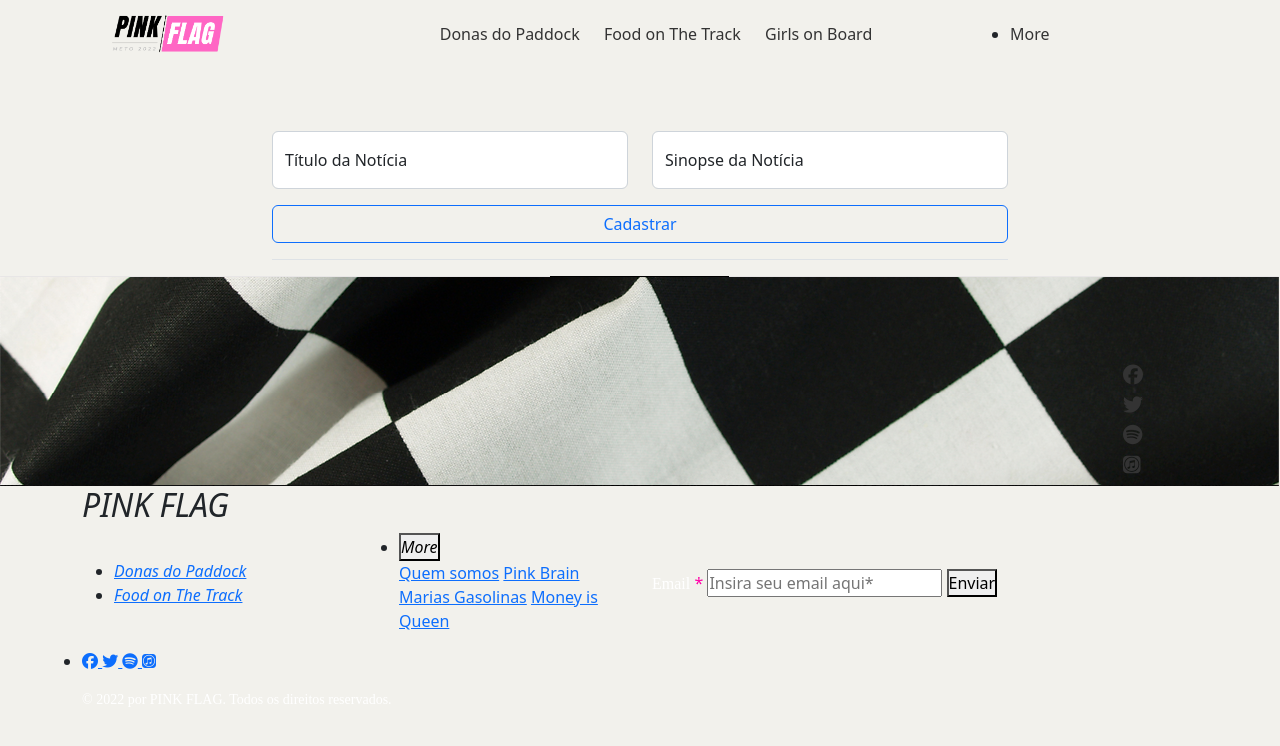
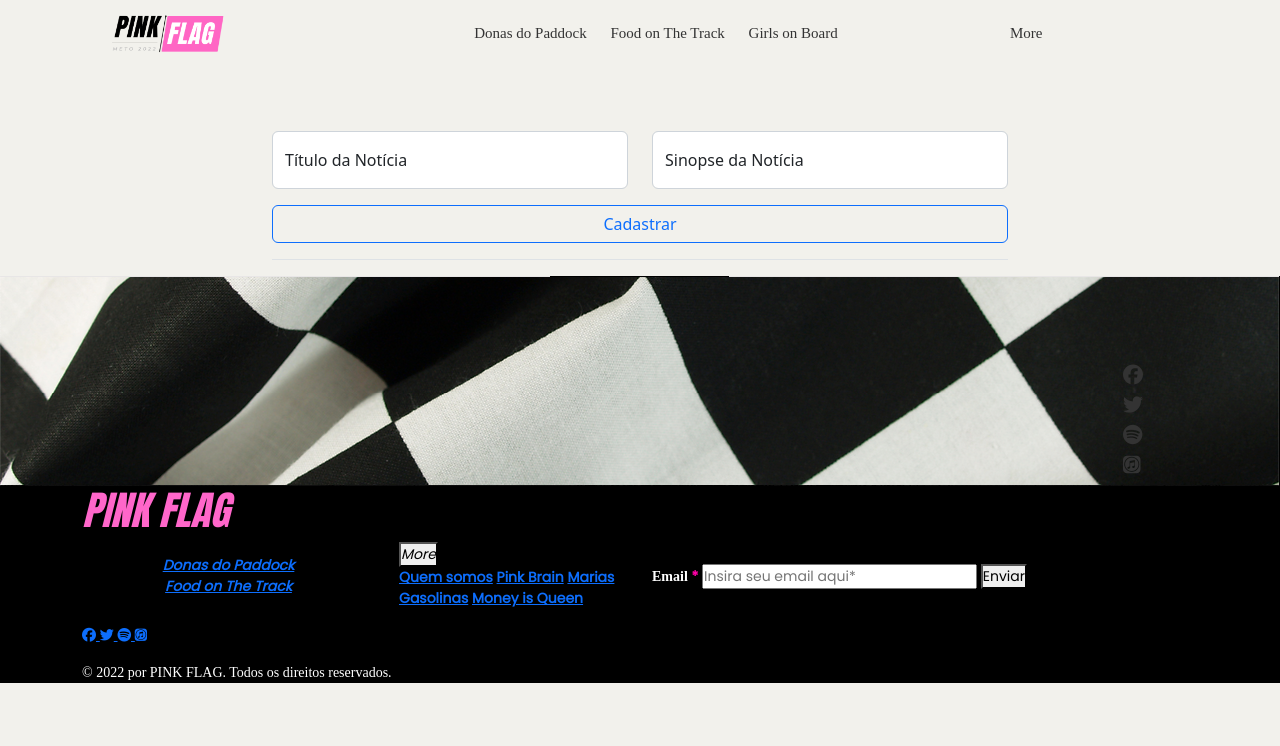
Before and after one commit to Raynnerz/Pink-Flag, a plain HTML site: page index.html in a window 1280 px wide. Drawn offline with nearby package versions, Linux system fonts and the light colour scheme.

Commit message:
Update leiaute.css

```diff
--- a/assets/css/leiaute.css
+++ b/assets/css/leiaute.css
@@ -1,18 +1,20 @@
 .logo{
     list-style: none;
-    text-decoration: none;
     color: #333;
     text-align: center;
 }
+.leiaute-cabecalho {
+    font-family: 'Poppins Extra Light';
+    font-size: 15px;
+    font-weight: 200;
+}
 .menu {
     list-style: none;
-    text-decoration: none;
     color: #333;
     text-align: center;
 }
-.menu__dropdown {
+.menu-dropdown {
     list-style: none;
-    text-decoration: none;
     color: #333;
 }
 .redes {
@@ -23,3 +25,27 @@
     margin-top: -2.5em;
     list-style: none;
 }
+.rodape {
+    background-color: #000000;
+    font-family: 'Poppins';
+    font-size: 14px;
+    font-weight: 600;
+}
+.title__footer{
+    font-size: 40px;
+    color: #FF66CA;
+    font-family: 'Anton';
+}
+.menu__footer {
+    list-style: none;
+    color: #ffffff;
+    text-align: center;
+}
+.menu-dropup__footer {
+    list-style: none;
+    color: #ffffff;
+}
+.redes__footer {
+    list-style: none;
+    display: inline;
+}
```
